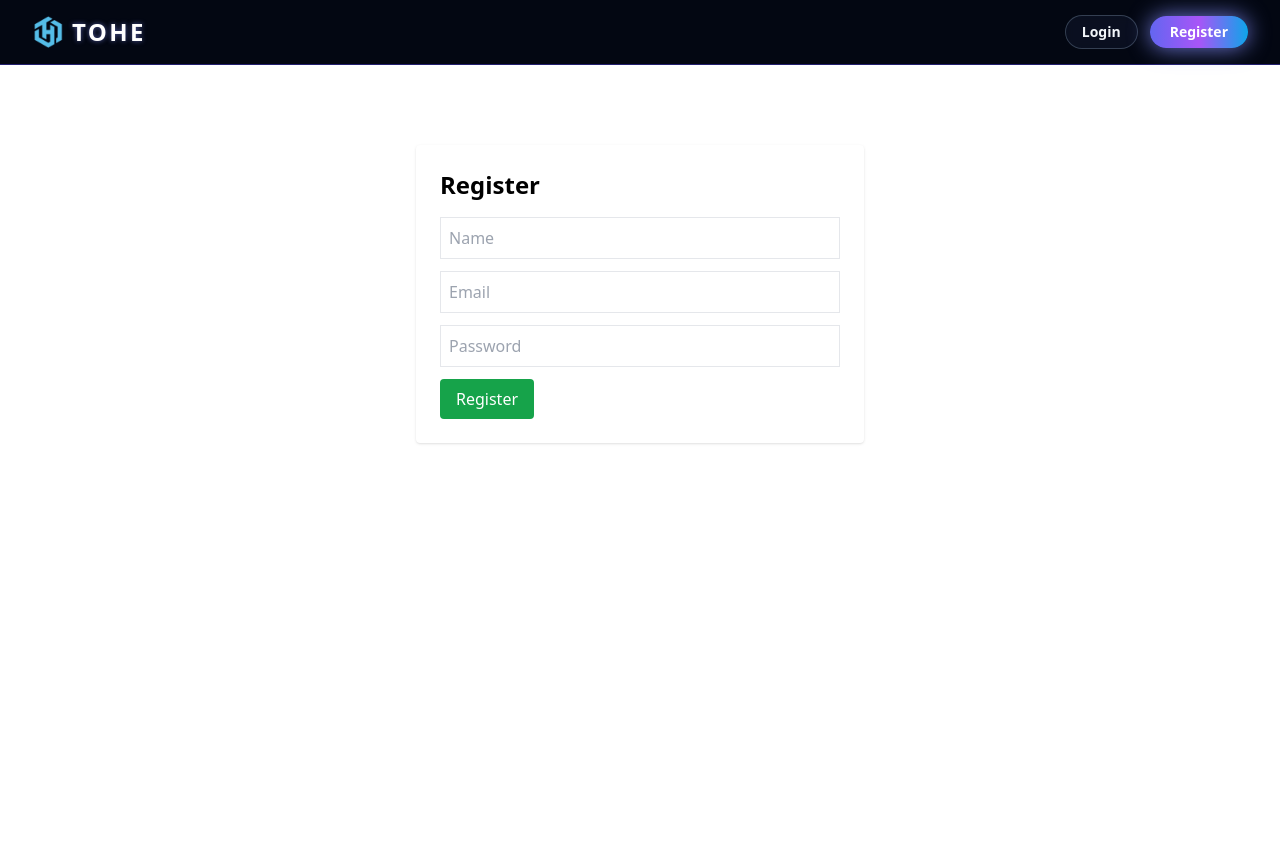
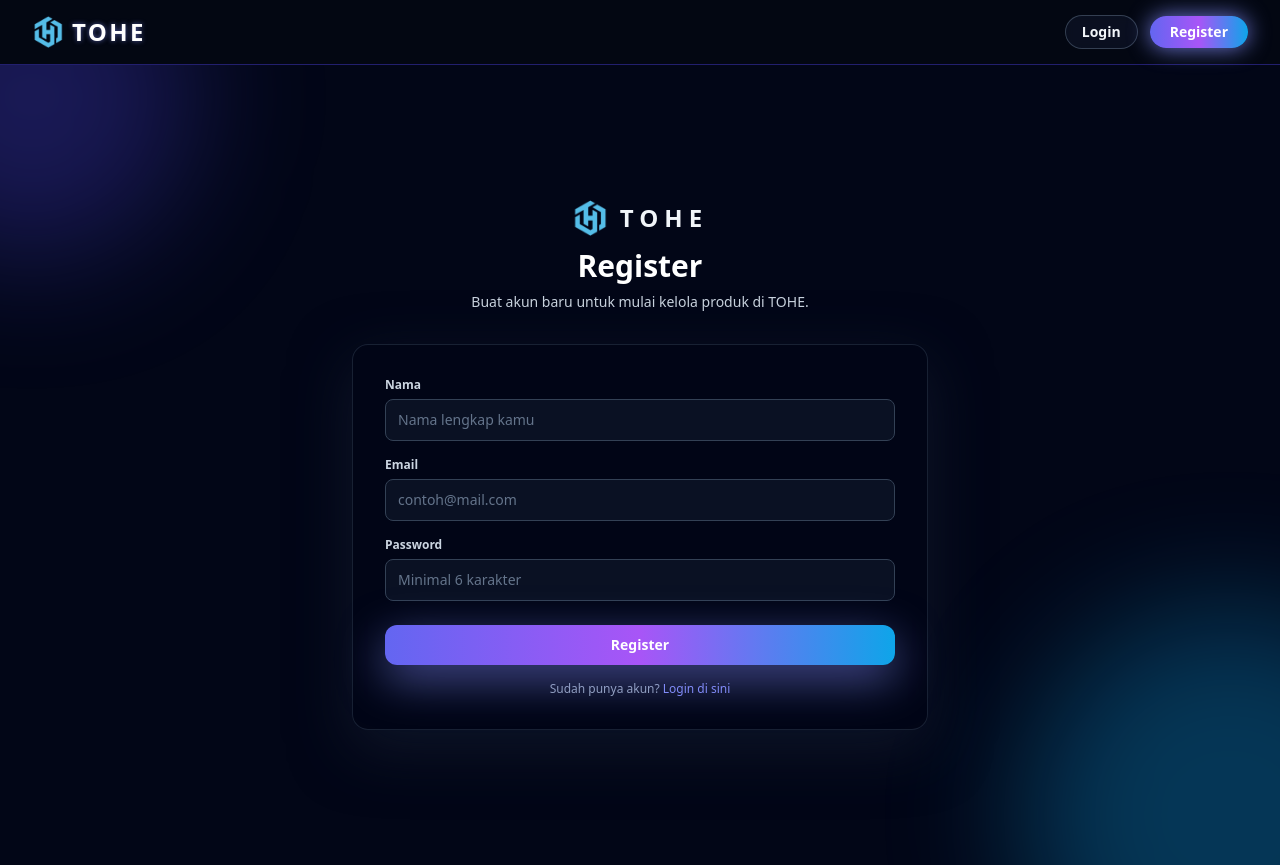
Before and after one commit to aan-andiyanaS/fe-uts-aws, a React (Vite) app: page /register in a window 1280 px wide. Before the commit the page ends 800 px from the top, so only its background shows below. Built offline with nearby package versions, Linux system fonts and the light colour scheme; no server answers.

Commit message:
edit register

```diff
--- a/src/pages/Register.jsx
+++ b/src/pages/Register.jsx
@@ -5,8 +5,29 @@ export default function Register() {
   const [name, setName] = useState("");
   const [email, setEmail] = useState("");
   const [password, setPassword] = useState("");
+  const [loading, setLoading] = useState(false);
 
-  async function register() {
+  // state notifikasi di tengah layar
+  const [notif, setNotif] = useState({
+    open: false,
+    type: "success", // 'success' | 'error'
+    title: "",
+    message: "",
+  });
+
+  const closeNotif = () =>
+    setNotif((prev) => ({
+      ...prev,
+      open: false,
+    }));
+
+  async function handleRegister(e) {
+    e.preventDefault();
+    if (loading) return;
+
+    setLoading(true);
+
+    try {
       const res = await fetch(`${API_BASE_URL}/auth/register`, {
         method: "POST",
         headers: { "Content-Type": "application/json" },
@@ -14,39 +35,160 @@ export default function Register() {
       });
 
       const data = await res.json();
-    alert(data.msg);
+
+      if (res.ok) {
+        setNotif({
+          open: true,
+          type: "success",
+          title: "Registrasi berhasil",
+          message: data.msg || "Akun kamu sudah dibuat. Silakan login.",
+        });
+
+        // kasih waktu user lihat notif dulu
+        setTimeout(() => {
           window.location.href = "/login";
+        }, 1500);
+      } else {
+        setNotif({
+          open: true,
+          type: "error",
+          title: "Registrasi gagal",
+          message:
+            data.msg ||
+            "Pastikan nama, email, dan password sudah diisi dengan benar.",
+        });
+      }
+    } catch (error) {
+      console.error(error);
+      setNotif({
+        open: true,
+        type: "error",
+        title: "Terjadi kesalahan",
+        message: "Server lagi bermasalah. Coba beberapa saat lagi.",
+      });
+    } finally {
+      setLoading(false);
+    }
   }
 
   return (
-    <div className="max-w-md mx-auto mt-20 bg-white p-6 shadow rounded">
-      <h1 className="text-2xl font-bold mb-4">Register</h1>
+    <div className="min-h-screen bg-[#020617] relative overflow-hidden flex items-center justify-center px-4">
+      {/* background glow */}
+      <div className="pointer-events-none absolute inset-0">
+        <div className="absolute -top-32 -left-32 w-80 h-80 bg-indigo-600/30 blur-3xl rounded-full" />
+        <div className="absolute -bottom-40 -right-40 w-[420px] h-[420px] bg-sky-500/30 blur-3xl rounded-full" />
+      </div>
 
+      {/* card register */}
+      <div className="relative w-full max-w-xl">
+        <div className="text-center mb-8">
+          <div className="inline-flex items-center justify-center gap-3 mb-3">
+            <img
+              src="/logo.png"
+              alt="ToHe Logo"
+              className="h-9 w-9 object-contain filter invert hue-rotate-180"
+            />
+            <span className="text-2xl font-black tracking-[0.25em] text-slate-100">
+              TOHE
+            </span>
+          </div>
+          <h1 className="text-3xl font-bold text-white">Register</h1>
+          <p className="mt-2 text-sm text-slate-300">
+            Buat akun baru untuk mulai kelola produk di TOHE.
+          </p>
+        </div>
+
+        <form
+          onSubmit={handleRegister}
+          className="rounded-2xl border border-slate-800/80 bg-slate-950/80 shadow-[0_18px_60px_rgba(15,23,42,0.9)] backdrop-blur-md p-6 sm:p-8"
+        >
+          {/* Nama */}
+          <label className="block text-xs font-semibold text-slate-300 mb-1.5">
+            Nama
+          </label>
           <input
-        className="w-full border p-2 mb-3"
-        placeholder="Name"
+            className="mb-4 w-full rounded-lg border border-slate-700 bg-slate-900/70 px-3 py-2.5 text-sm text-slate-100 placeholder:text-slate-500 focus:outline-none focus:ring-2 focus:ring-indigo-500 focus:border-indigo-500"
+            placeholder="Nama lengkap kamu"
+            value={name}
             onChange={(e) => setName(e.target.value)}
           />
 
+          {/* Email */}
+          <label className="block text-xs font-semibold text-slate-300 mb-1.5">
+            Email
+          </label>
           <input
-        className="w-full border p-2 mb-3"
-        placeholder="Email"
+            className="mb-4 w-full rounded-lg border border-slate-700 bg-slate-900/70 px-3 py-2.5 text-sm text-slate-100 placeholder:text-slate-500 focus:outline-none focus:ring-2 focus:ring-indigo-500 focus:border-indigo-500"
+            placeholder="contoh@mail.com"
+            type="email"
+            value={email}
             onChange={(e) => setEmail(e.target.value)}
           />
 
+          {/* Password */}
+          <label className="block text-xs font-semibold text-slate-300 mb-1.5">
+            Password
+          </label>
           <input
-        className="w-full border p-2 mb-3"
+            className="mb-6 w-full rounded-lg border border-slate-700 bg-slate-900/70 px-3 py-2.5 text-sm text-slate-100 placeholder:text-slate-500 focus:outline-none focus:ring-2 focus:ring-indigo-500 focus:border-indigo-500"
             type="password"
-        placeholder="Password"
+            placeholder="Minimal 6 karakter"
+            value={password}
             onChange={(e) => setPassword(e.target.value)}
           />
 
+          {/* tombol register */}
           <button
-        onClick={register}
-        className="bg-green-600 text-white px-4 py-2 rounded"
+            type="submit"
+            disabled={loading}
+            className={`w-full rounded-xl bg-gradient-to-r from-indigo-500 via-purple-500 to-sky-500 py-2.5 text-sm font-semibold text-white shadow-[0_14px_45px_rgba(129,140,248,0.55)] transition transform ${
+              loading
+                ? "opacity-70 cursor-not-allowed"
+                : "hover:shadow-[0_18px_60px_rgba(129,140,248,0.8)] hover:-translate-y-[1px]"
+            }`}
           >
-        Register
+            {loading ? "Mendaftarkan..." : "Register"}
           </button>
+
+          <p className="mt-4 text-center text-xs text-slate-400">
+            Sudah punya akun?{" "}
+            <a
+              href="/login"
+              className="text-indigo-400 hover:text-indigo-300 underline-offset-2 hover:underline"
+            >
+              Login di sini
+            </a>
+          </p>
+        </form>
+      </div>
+
+      {/* NOTIFIKASI TENGAH LAYAR */}
+      {notif.open && (
+        <div className="fixed inset-0 z-50 flex items-center justify-center bg-black/50">
+          <div
+            className={`w-full max-w-sm rounded-2xl px-6 py-5 text-center shadow-2xl ${
+              notif.type === "success"
+                ? "bg-emerald-600 text-white"
+                : "bg-rose-600 text-white"
+            }`}
+          >
+            <p className="text-sm font-semibold tracking-wide uppercase mb-1">
+              {notif.title}
+            </p>
+            <p className="text-sm opacity-95">{notif.message}</p>
+
+            {notif.type === "error" && (
+              <button
+                type="button"
+                onClick={closeNotif}
+                className="mt-4 inline-flex items-center justify-center rounded-full border border-white/40 bg-white/10 px-4 py-1.5 text-xs font-semibold uppercase tracking-wide hover:bg-white/20"
+              >
+                Tutup
+              </button>
+            )}
+          </div>
+        </div>
+      )}
     </div>
   );
 }
```
Lines whose indentation alone changed are shown as unchanged.
